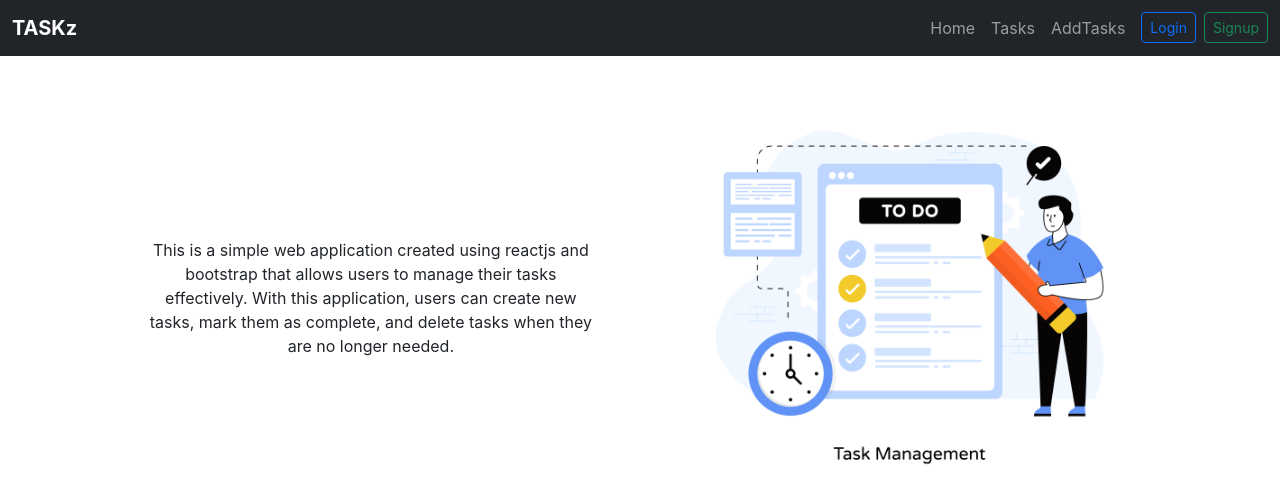
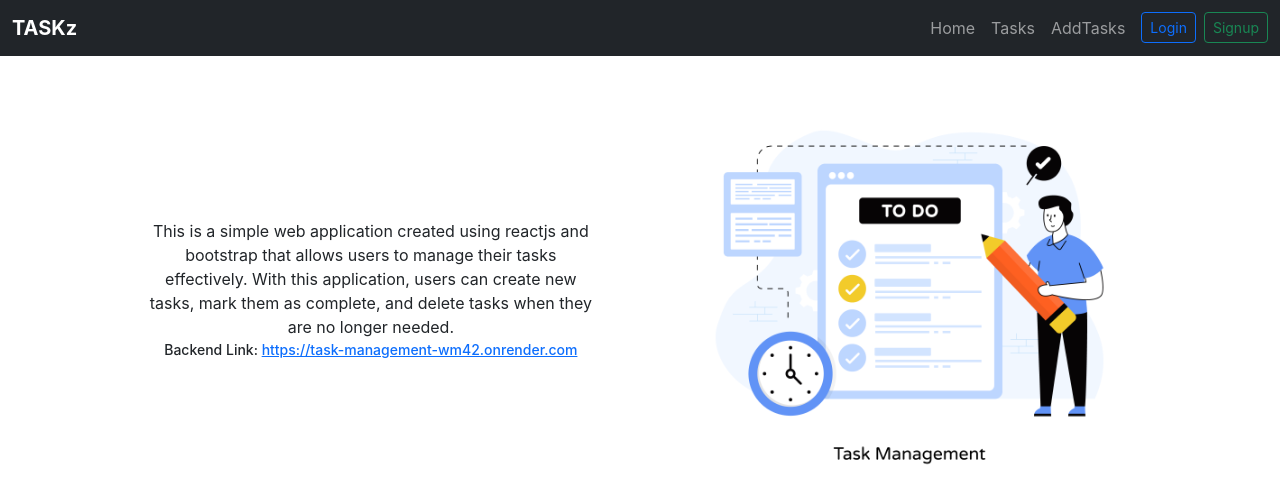
Before and after one commit to kevinkkimutai/Task-Management-System, a React (Create React App) app in the folder front-end/: page / in a window 1280 px wide. Shown: the top 504 px of the page. Built offline with nearby package versions, Linux system fonts and the light colour scheme; no server answers.

Commit message:
readme updated

```diff
--- a/front-end/src/components/Home.jsx
+++ b/front-end/src/components/Home.jsx
@@ -7,6 +7,7 @@ function Home() {
       <div className="col-5">
       This is a simple web application created using reactjs and bootstrap that allows users to manage their tasks effectively. With this application, users can create new tasks, mark them as complete,
        and delete tasks when they are no longer needed.
+      <p>Backend Link: <a href="https://task-management-wm42.onrender.com">https://task-management-wm42.onrender.com</a></p>
     </div>
     <div className="col-5">
     <img className="img-fluid" src={task} alt="profile" />
```
